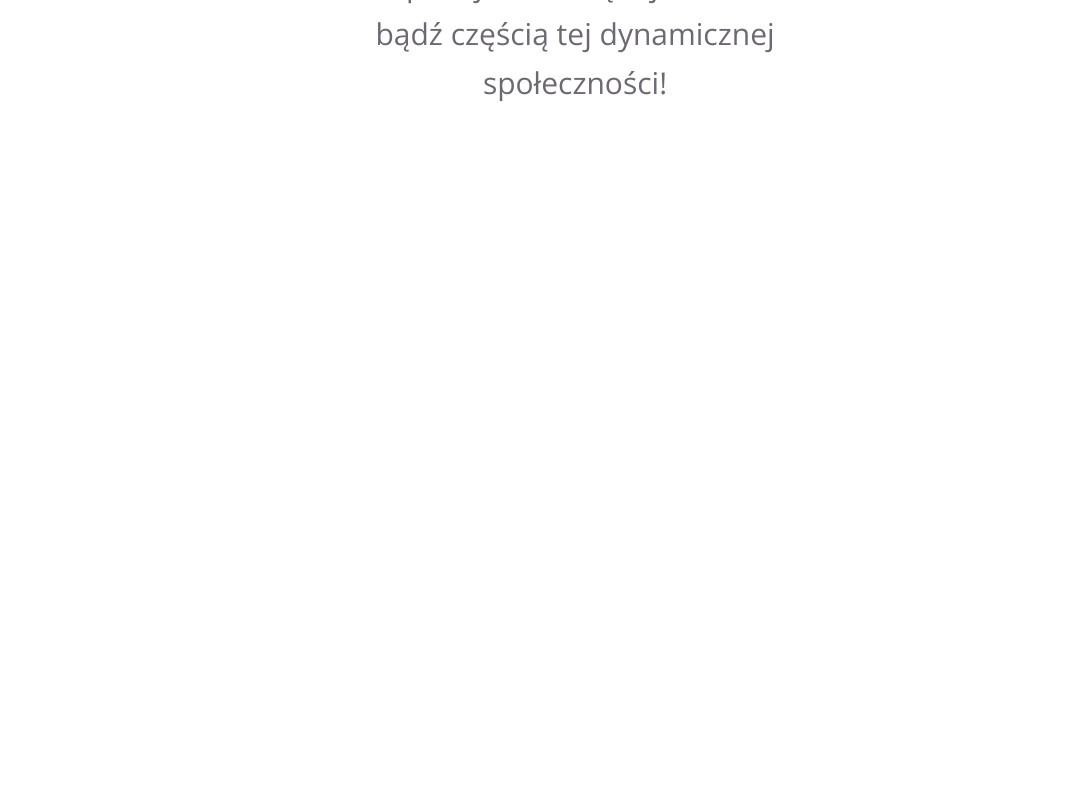
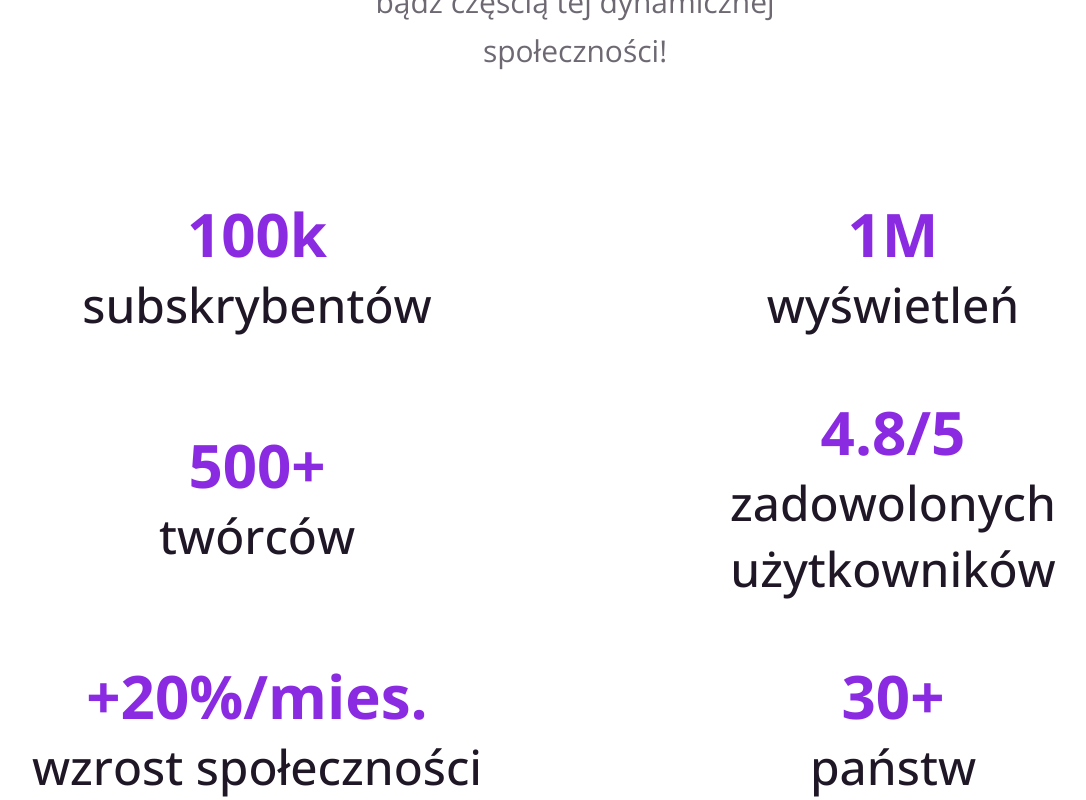
Before and after one commit to alibomba/substantia, a React (Vite) app in the folder frontend/: page / in a window 1280 px wide. Shown: the part 3002-3802 px from the top of the page, without its empty margins (65-1151 px from the left). Before the commit the page ends 3110 px from the top, so only its background shows below. Built offline with nearby package versions, Linux system fonts and the light colour scheme; no server answers.

Commit message:
statistics

```diff
--- /dev/null
+++ b/frontend/src/components/statistic/Statistic.tsx
@@ -0,0 +1,17 @@
+
+
+interface Props {
+    number: string,
+    title: string
+}
+
+const Statistic = ({ number, title }: Props) => {
+    return (
+        <div className="flex flex-col items-center gap-2 text-center max-w-[50ch]">
+            <p className="text-6xl max-sm:text-5xl font-bold text-primary">{number}</p>
+            <p className="text-5xl max-sm:text-4xl font-medium leading-snug">{title}</p>
+        </div>
+    )
+}
+
+export default Statistic
--- a/frontend/src/pages/homepage/Homepage.tsx
+++ b/frontend/src/pages/homepage/Homepage.tsx
@@ -1,4 +1,4 @@
-import { Hero, HomeSection, Qualities } from "../../sections"
+import { Hero, HomeSection, Qualities, Statistics } from "../../sections"
 
 
 const Homepage = () => {
@@ -20,6 +20,7 @@ const Homepage = () => {
                 textFirst={true}
             />
             <Qualities />
+            <Statistics />
         </>
     )
 }
--- a/frontend/src/sections/index.ts
+++ b/frontend/src/sections/index.ts
@@ -5,3 +5,4 @@ export { default as LoginForm } from './loginForm/LoginForm';
 export { default as Hero } from './hero/Hero';
 export { default as HomeSection } from './homeSection/HomeSection';
 export { default as Qualities } from './qualities/Qualities';
+export { default as Statistics } from './statistics/Statistics';
--- a/frontend/src/sections/qualities/Qualities.tsx
+++ b/frontend/src/sections/qualities/Qualities.tsx
@@ -5,7 +5,7 @@ import { IoIosPeople } from 'react-icons/io';
 
 const Qualities = () => {
     return (
-        <section id="qualities" className="mt-40 px-4 flex items-center justify-center gap-12 max-sm:gap-8 flex-wrap">
+        <section id="qualities" className="mt-32 px-4 flex items-center justify-center gap-12 max-sm:gap-8 flex-wrap">
             <QualityArticle
                 icon={RiShieldKeyholeFill}
                 heading="Wyłączność"
--- /dev/null
+++ b/frontend/src/sections/statistics/Statistics.tsx
@@ -0,0 +1,35 @@
+import Statistic from "../../components/statistic/Statistic"
+
+
+const Statistics = () => {
+    return (
+        <section className="mt-32 px-4 grid grid-cols-3 max-[1320px]:grid-cols-2 max-lg:grid-cols-1 items-center justify-items-center gap-x-6 gap-y-16">
+            <Statistic
+                number="100k"
+                title="subskrybentów"
+            />
+            <Statistic
+                number="1M"
+                title="wyświetleń"
+            />
+            <Statistic
+                number="500+"
+                title="twórców"
+            />
+            <Statistic
+                number="4.8/5"
+                title="zadowolonych użytkowników"
+            />
+            <Statistic
+                number="+20%/mies."
+                title="wzrost społeczności"
+            />
+            <Statistic
+                number="30+"
+                title="państw"
+            />
+        </section>
+    )
+}
+
+export default Statistics
--- a/frontend/src/test/index.css
+++ b/frontend/src/test/index.css
@@ -701,8 +701,8 @@ video {
   margin-top: 5rem;
 }
 
-.mt-40{
-  margin-top: 10rem;
+.mt-32{
+  margin-top: 8rem;
 }
 
 .mt-5{
@@ -715,6 +715,10 @@ video {
 
 .flex{
   display: flex;
+}
+
+.grid{
+  display: grid;
 }
 
 .hidden{
@@ -831,6 +835,10 @@ video {
   transform: translate(var(--tw-translate-x), var(--tw-translate-y)) rotate(var(--tw-rotate)) skewX(var(--tw-skew-x)) skewY(var(--tw-skew-y)) scaleX(var(--tw-scale-x)) scaleY(var(--tw-scale-y));
 }
 
+.grid-cols-3{
+  grid-template-columns: repeat(3, minmax(0, 1fr));
+}
+
 .flex-row-reverse{
   flex-direction: row-reverse;
 }
@@ -857,6 +865,10 @@ video {
 
 .justify-between{
   justify-content: space-between;
+}
+
+.justify-items-center{
+  justify-items: center;
 }
 
 .gap-1{
@@ -893,6 +905,15 @@ video {
 
 .gap-8{
   gap: 2rem;
+}
+
+.gap-x-6{
+  -moz-column-gap: 1.5rem;
+       column-gap: 1.5rem;
+}
+
+.gap-y-16{
+  row-gap: 4rem;
 }
 
 .self-start{
@@ -1119,6 +1140,11 @@ video {
   line-height: 1;
 }
 
+.text-6xl{
+  font-size: 3.75rem;
+  line-height: 1;
+}
+
 .text-\[10rem\]{
   font-size: 10rem;
 }
@@ -1133,6 +1159,10 @@ video {
 
 .leading-relaxed{
   line-height: 1.625;
+}
+
+.leading-snug{
+  line-height: 1.375;
 }
 
 .text-black65{
@@ -1227,6 +1257,12 @@ body {
   color: rgb(255 255 255 / var(--tw-text-opacity));
 }
 
+@media (max-width: 1320px){
+  .max-\[1320px\]\:grid-cols-2{
+    grid-template-columns: repeat(2, minmax(0, 1fr));
+  }
+}
+
 @media not all and (min-width: 1024px){
   .max-lg\:w-full{
     width: 100%;
@@ -1234,6 +1270,10 @@ body {
 
   .max-lg\:max-w-\[50ch\]{
     max-width: 50ch;
+  }
+
+  .max-lg\:grid-cols-1{
+    grid-template-columns: repeat(1, minmax(0, 1fr));
   }
 
   .max-lg\:flex-col{
@@ -1365,6 +1405,11 @@ body {
     line-height: 2.5rem;
   }
 
+  .max-sm\:text-5xl{
+    font-size: 3rem;
+    line-height: 1;
+  }
+
   .max-sm\:text-\[7rem\]{
     font-size: 7rem;
   }
```
Also changed, not shown: 1 other file (tests, documents, lock files or other folders).
